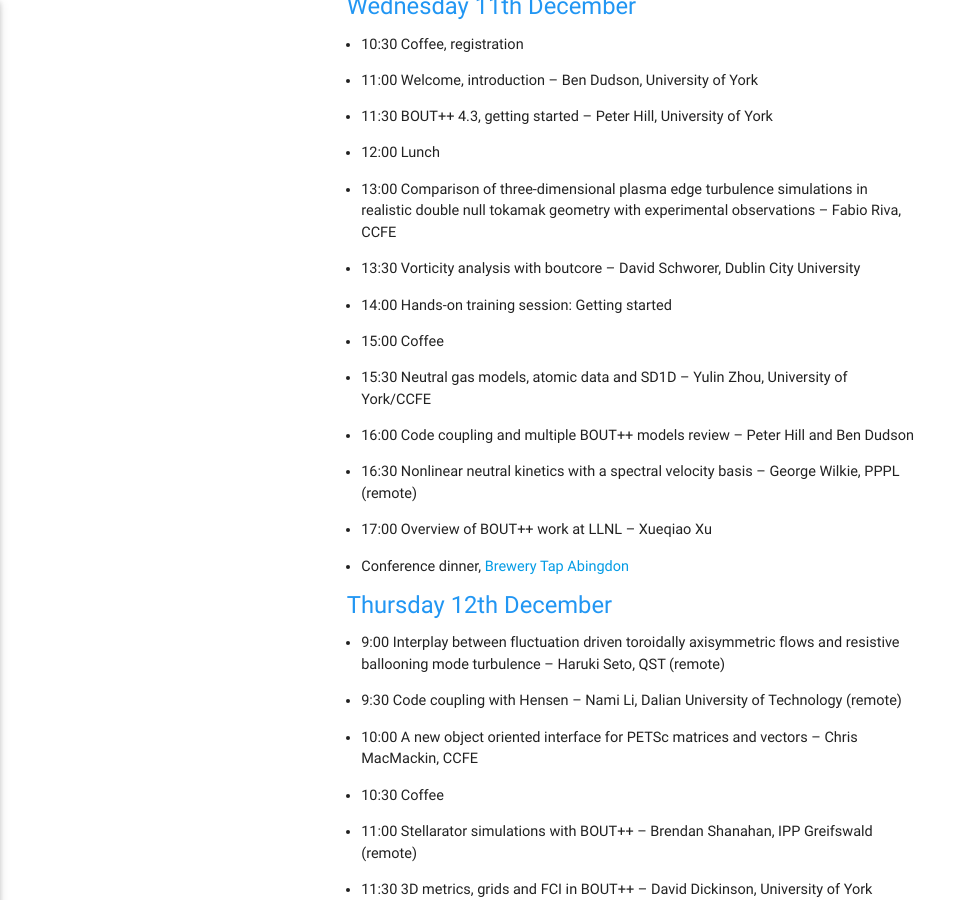
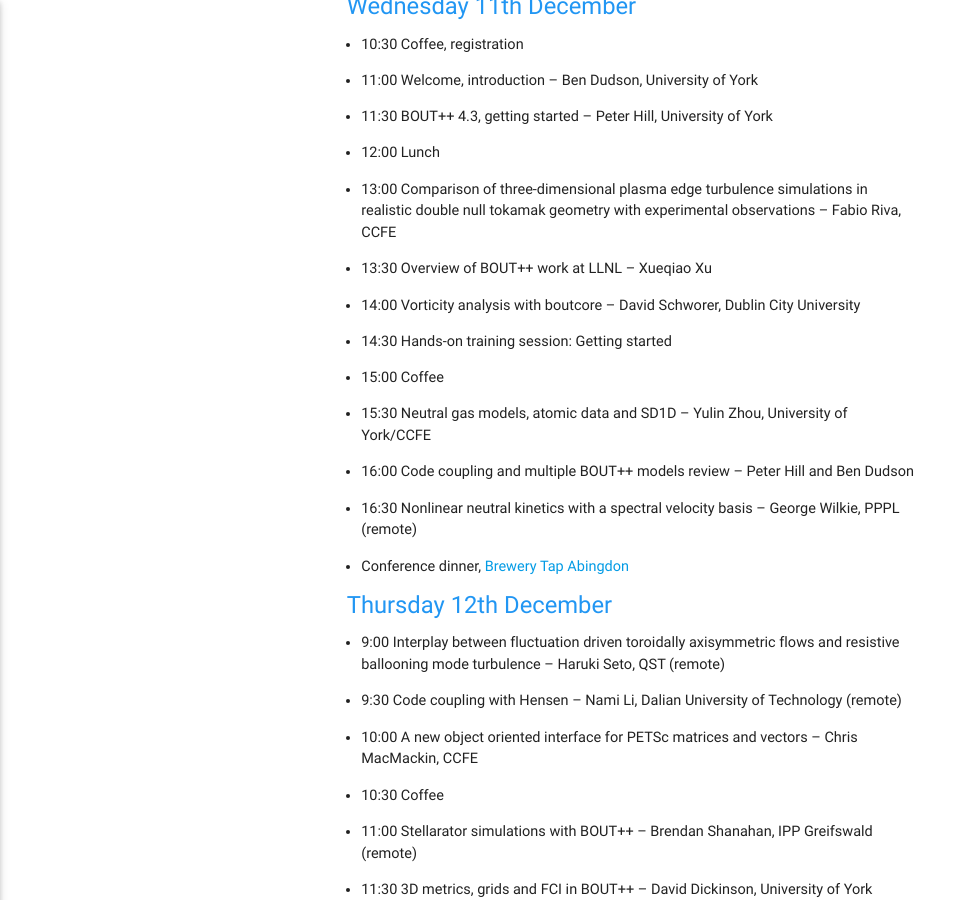
Before and after one commit to boutproject/boutproject.github.io, a Jekyll site: the page built from documentation/workshop2019.markdown, in a window 1280 px wide and 900 px high, scrolled down 707 px. Shown: the whole window, without its empty margins (0-976 px from the left). Built offline with Jekyll 4.4.1, drawn with Linux system fonts in a browser that asks for light colours.

Commit message:
Move Xu talk earlier

```diff
--- a/documentation/workshop2019.markdown
+++ b/documentation/workshop2019.markdown
@@ -31,15 +31,15 @@ Talks and outcomes from this workshop will be stored on Zenodo
 * 12:00 Lunch
 
 * 13:00 Comparison of three-dimensional plasma edge turbulence simulations in realistic double null tokamak geometry with experimental observations -- Fabio Riva, CCFE
-* 13:30 Vorticity analysis with boutcore -- David Schworer, Dublin City University
-* 14:00 Hands-on training session: Getting started
+* 13:30 Overview of BOUT++ work at LLNL -- Xueqiao Xu
+* 14:00 Vorticity analysis with boutcore -- David Schworer, Dublin City University
+* 14:30 Hands-on training session: Getting started
 
 * 15:00 Coffee
 
 * 15:30 Neutral gas models, atomic data and SD1D -- Yulin Zhou, University of York/CCFE
 * 16:00 Code coupling and multiple BOUT++ models review -- Peter Hill and Ben Dudson
 * 16:30 Nonlinear neutral kinetics with a spectral velocity basis -- George Wilkie, PPPL (remote)
-* 17:00 Overview of BOUT++ work at LLNL -- Xueqiao Xu
 
 * Conference dinner, [Brewery Tap Abingdon](https://www.thebrewerytap.net)
 
```
